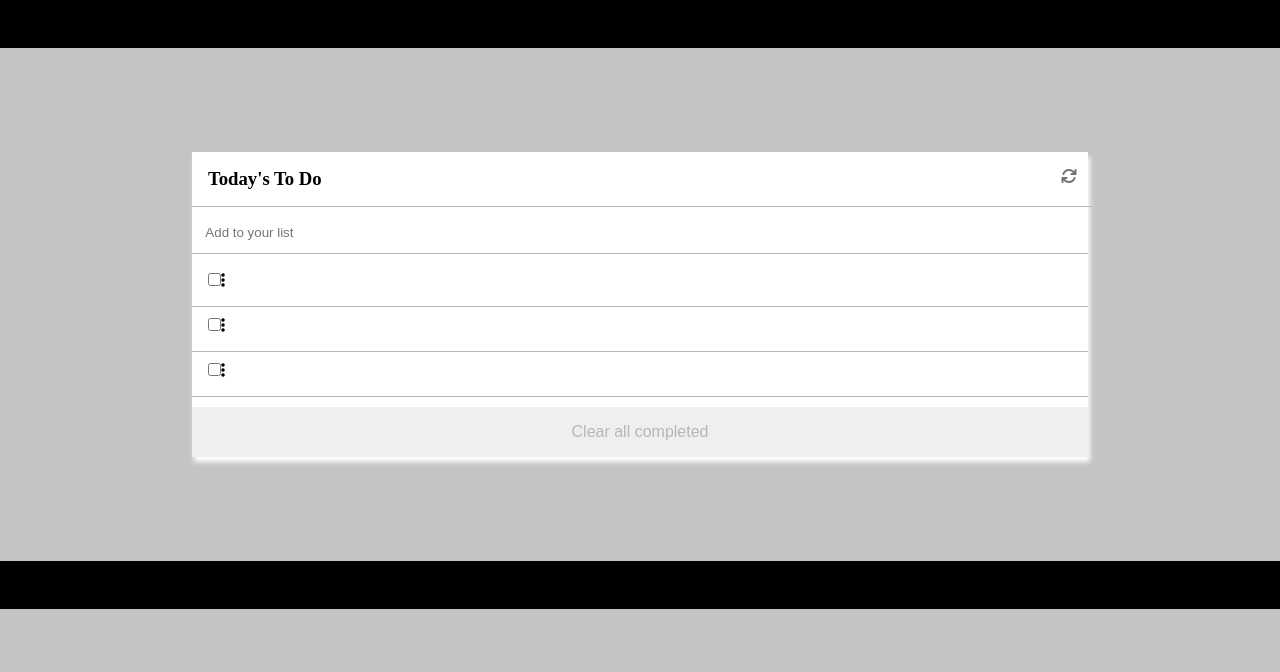
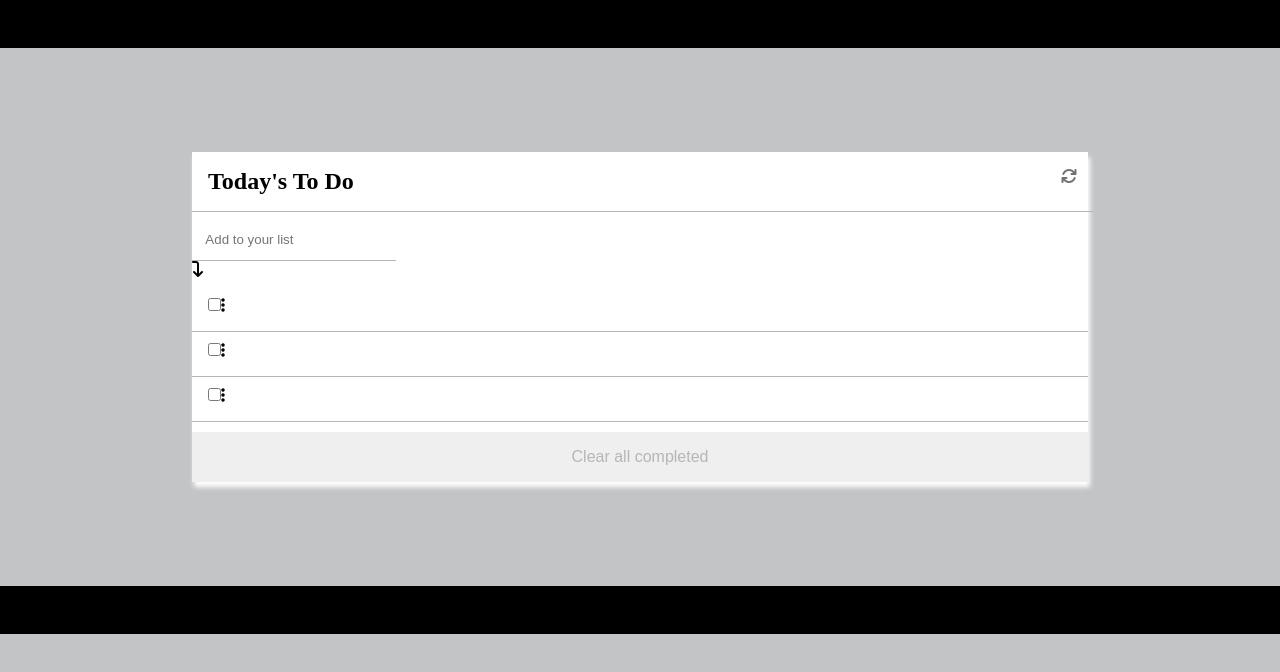
Before and after one commit to NalianAchei2020/To_Do_List, a website built with webpack: page src/index.html in a window 1280 px wide. Built offline with nearby package versions, Linux system fonts and the light colour scheme.

Commit message:
Update index.html

```diff
--- a/src/index.html
+++ b/src/index.html
@@ -11,11 +11,14 @@
     <header></header>
     <section class="task-container">
        <div class="headine">
-        <h3>Today's To Do</h3>
+        <h2>Today's To Do</h2>
         <i class="fa fa-refresh" aria-hidden="true" id="refresh"></i>
        </div>
        <br/>
+       <div class="input-container">
         <input type="text" placeholder="Add to your list" id="todo"><br/>
+        <i class="fa fa-level-down" aria-hidden="true"></i>
+    </div><br>
         <ul id="list"></ul>
         <button class="complete">Clear all completed</button>
     </section>
```
